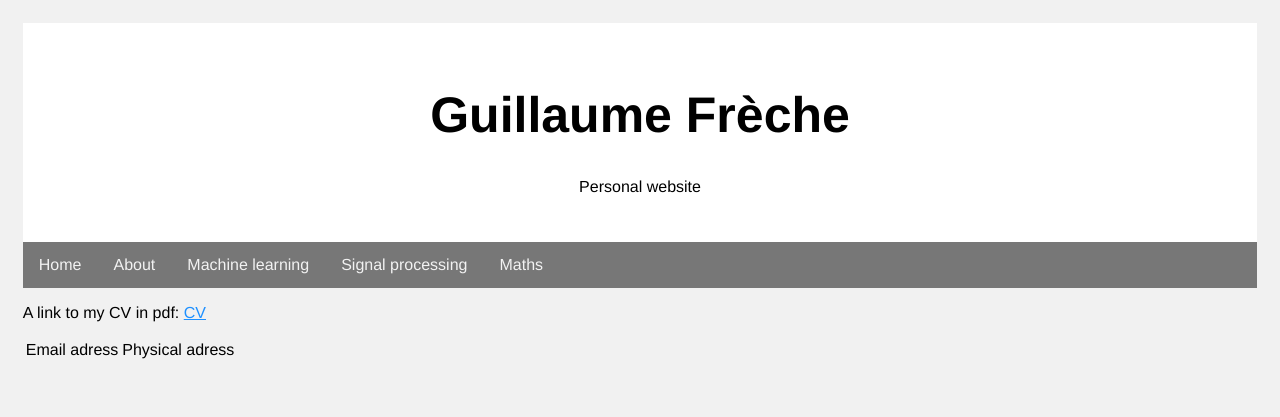
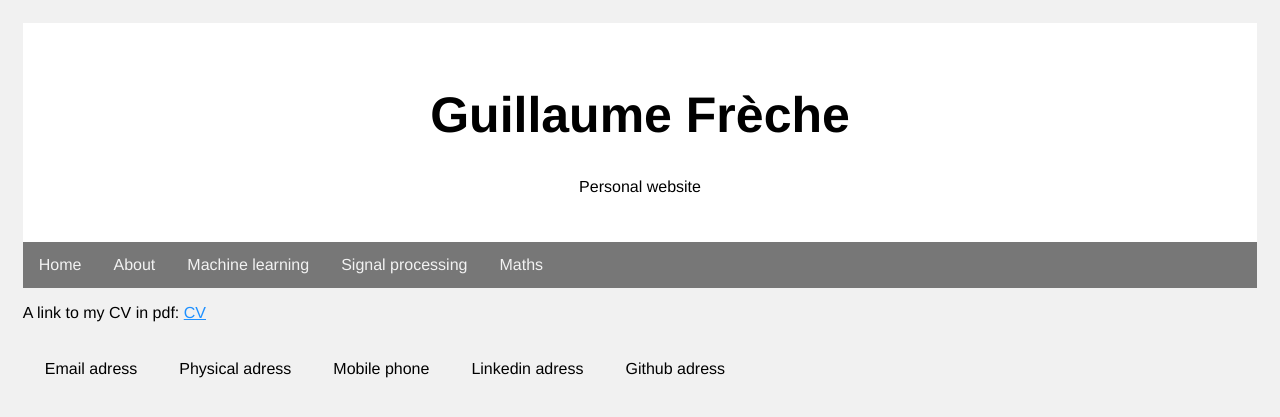
Before and after one commit to grfreche/grfreche.github.io, a Jekyll site: the page built from about.md, in a window 1280 px wide. Shown: the top 417 px of the page. Built offline with Jekyll 4.4.1, drawn with Linux system fonts in a browser that asks for light colours.

Commit message:
Update about.md

```diff
--- a/about.md
+++ b/about.md
@@ -6,11 +6,14 @@ permalink: /about/
 
 A link to my CV in pdf: <a href="https://grfreche.github.io/pdfs/Resume_2019.pdf" class="image fit">CV</a>
 
-<table>
+<table cellpadding="20">
     <tbody>
         <tr>
             <td>Email adress</td>
             <td>Physical adress</td>
+            <td>Mobile phone</td>
+            <td>Linkedin adress</td>
+            <td>Github adress</td>
         </tr>
     </tbody>
 </table>
```
